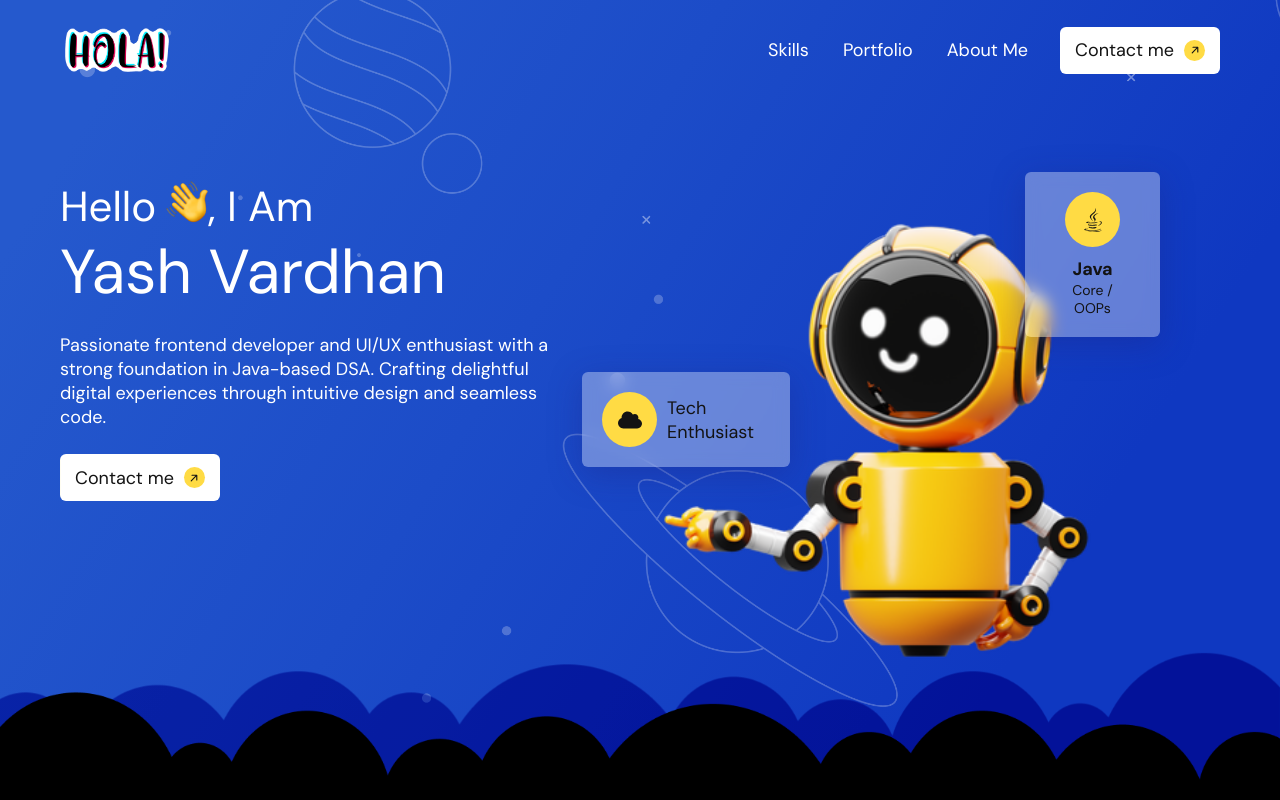
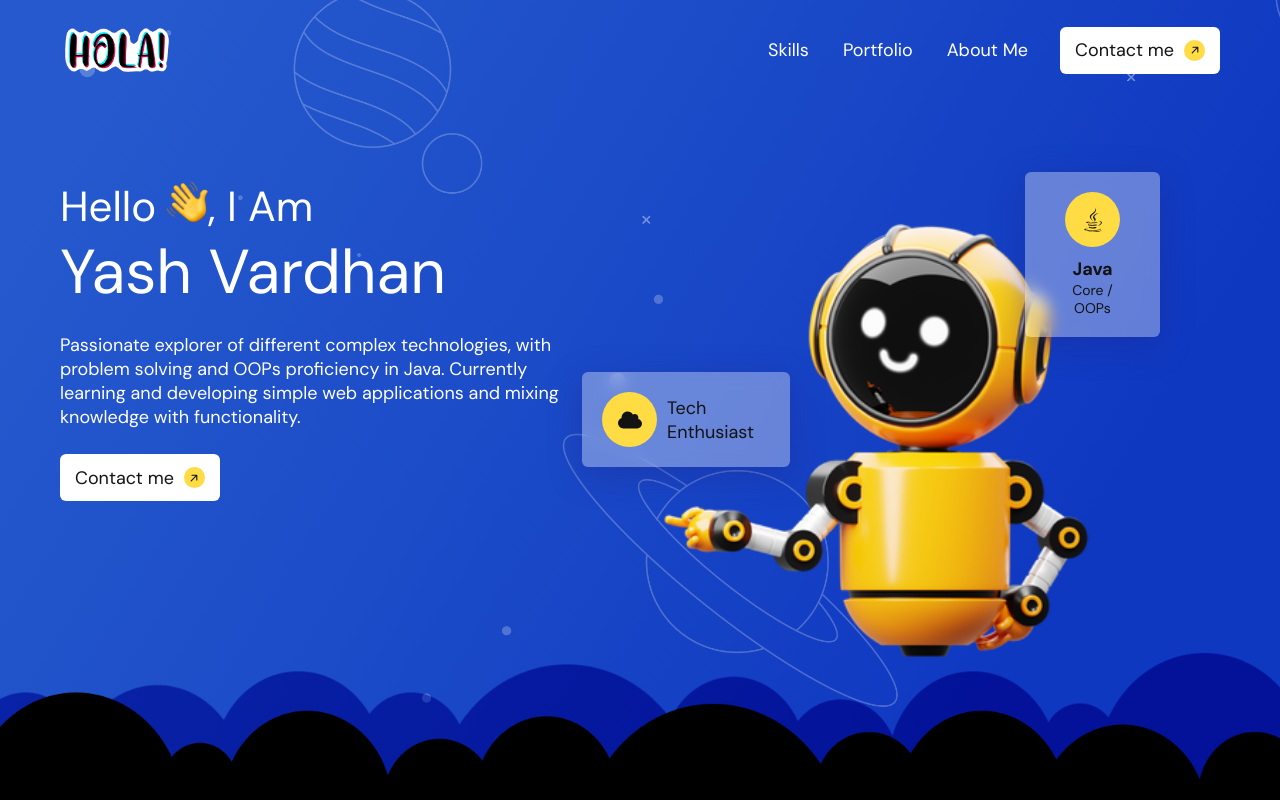
Before and after one commit to YashVMishra/Portfolio-React, a React (Create React App) app: page / in a window 1280 px wide. Shown: the top 800 px of the page. Built offline with nearby package versions, Linux system fonts and the light colour scheme.

Commit message:
intro changed

```diff
--- a/src/components/intro/intro-content/index.jsx
+++ b/src/components/intro/intro-content/index.jsx
@@ -24,9 +24,9 @@ const IntroContent = () => {
                         <span className="big-text">Yash Vardhan</span>
                     </h1>
                     <p className="title">
-                    Passionate frontend developer and UI/UX enthusiast with a strong
-                    foundation in Java-based DSA. Crafting delightful digital experiences
-                    through intuitive design and seamless code.
+                    Passionate explorer of different complex technologies, with problem solving
+                    and OOPs proficiency in Java. Currently learning and developing simple
+                    web applications and mixing knowledge with functionality.
                     </p>
                     <CallToAction
                         text="Contact me"
```
